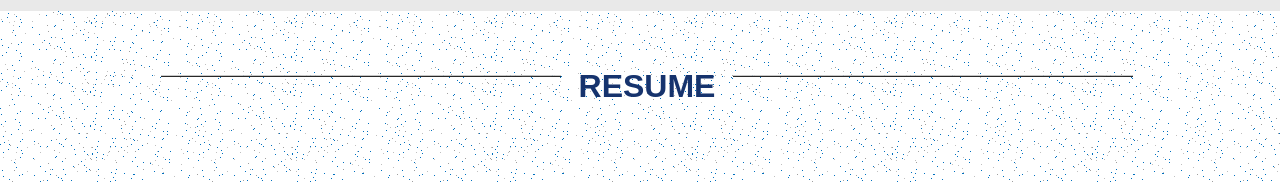
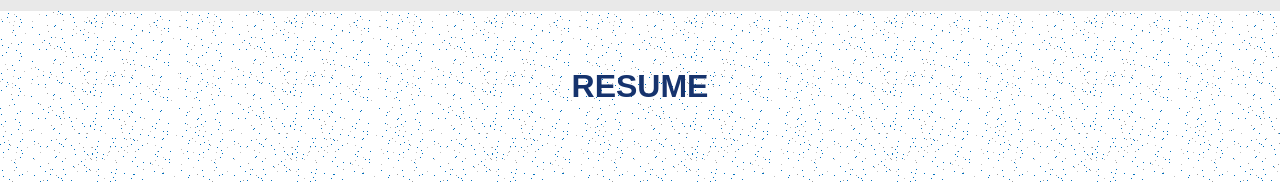
Before and after one commit to MAHESHSRIRAMIDE/RESUME, a plain HTML site: page index.html in a window 1280 px wide. Shown: the part 64-246 px from the top of the page. Drawn offline with Linux system fonts and the light colour scheme.

Commit message:
Update index.html

```diff
--- a/index.html
+++ b/index.html
@@ -124,8 +124,7 @@ body {
               </form>
             </div>
           </div>
-        <img src="fire1.gif" alt="" height=130 width="400" style="float: left;margin-left: 161;">
-        <img src="fire1.gif" alt="" height=130 width="400" style="float: right;margin-right: 147;">
+
         <br><br>
         <h1 style="text-align: center;color:#16336d;">RESUME</h1>
         <br><br><br>
```
